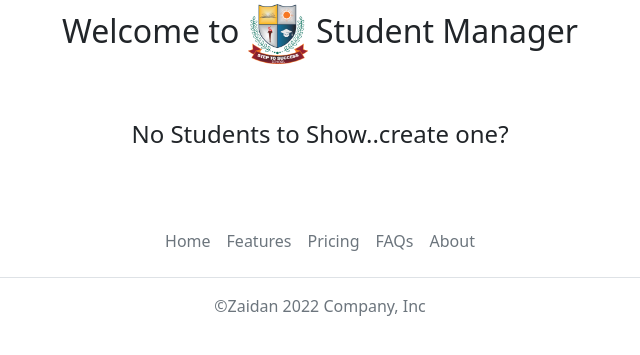
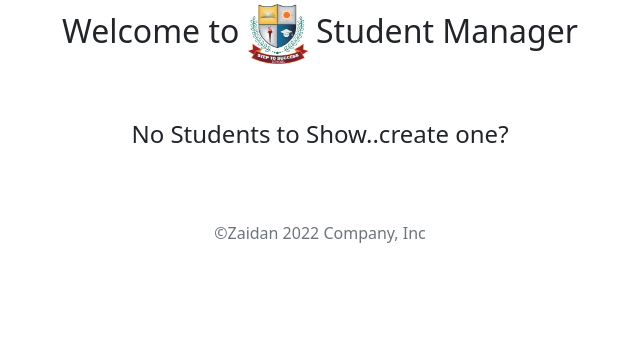
Before and after one commit to bewolve/students, a Django app: page / in a window 1280 px wide. Shown: the part 106-461 px from the top of the page, without its empty margins (320-960 px from the left). Run offline with Django 4.2, Linux system fonts and the light colour scheme; data that the repository does not hold is empty.

Commit message:
Fixed Issues

```diff
--- a/CORE/settings.py
+++ b/CORE/settings.py
@@ -26,7 +26,7 @@ SECRET_KEY = 'django-insecure-!-g@jcs@&_rmd9r7a$05@qsn#enp4%9sr1^j!%-^dw5537bhq)
 # SECURITY WARNING: don't run with debug turned on in production!
 DEBUG = False
 
-ALLOWED_HOSTS = ['zaidanstudents.herokuapp.com']
+ALLOWED_HOSTS = ['zaidanstudents.herokuapp.com', '127.0.0.1']
 
 
 # Application definition
--- a/home/models.py
+++ b/home/models.py
@@ -44,7 +44,8 @@ class Bus(models.Model):
     bus_route = models.CharField(max_length=200, null=True, blank=True)
 
     def __str__(self):
-        return self.bus_route + ' - ' + self.driver_name
+        return self.bus_route + ' -' + self.driver_name + ' ('+ self.bus_number+')'
+
 
 
 class Student(models.Model):
@@ -54,7 +55,7 @@ class Student(models.Model):
     gender = models.CharField(max_length=10, choices=GENDER)
     section = models.CharField(max_length=50, choices=SECTIONS)
     score = models.IntegerField(null=True, blank=True)
-    bus = models.ForeignKey(Bus, on_delete=models.SET_NULL, null=True, blank=True, related_name='businfo')
+    bus = models.ForeignKey(Bus, on_delete=models.SET_NULL, null=True, blank=True)
     created = models.DateTimeField(auto_now_add=True)
     contact = models.CharField(max_length=150)
 
--- a/templates/footer.html
+++ b/templates/footer.html
@@ -1,12 +1,5 @@
 <div class="container">
     <footer class="py-3 my-4">
-      <ul class="nav justify-content-center border-bottom pb-3 mb-3">
-        <li class="nav-item"><a href="#" class="nav-link px-2 text-muted">Home</a></li>
-        <li class="nav-item"><a href="#" class="nav-link px-2 text-muted">Features</a></li>
-        <li class="nav-item"><a href="#" class="nav-link px-2 text-muted">Pricing</a></li>
-        <li class="nav-item"><a href="#" class="nav-link px-2 text-muted">FAQs</a></li>
-        <li class="nav-item"><a href="#" class="nav-link px-2 text-muted">About</a></li>
-      </ul>
       <p class="text-center text-muted">©Zaidan 2022 Company, Inc</p>
     </footer>
   </div>
--- a/templates/home.html
+++ b/templates/home.html
@@ -31,7 +31,7 @@
                       <p class="card-text">Gender: {{student.gender}}</p>
                       <p class="card-text">Enrolled on: {{student.created|date:'d M, Y' }}</p>
                       <p class="card-text">Emergency Contact: {{student.contact}}</p>
-                      <p class="card-text">Bus: <a href="{% url 'routes-home' %}?q={{student.bus}}">{{student.bus}}</a></p>
+                      <p class="card-text">Bus: <a href="{% url 'routes-home' %}?q={{student.bus.bus_route}}">{{student.bus.bus_route}}</a><br>- <a href="{% url 'routes-home' %}?q={{student.bus.driver_name}}">{{student.bus.driver_name}}</a></p>
                       {% if request.user.is_authenticated %}
                       <a class="btn btn-outline-success" href="{% url 'update-student' student.id %}" role="button">Update</a>
                       <a class="btn btn-outline-danger" href="{% url 'delete-student' student.id %}" role="button">Delete</a>
```
Also changed, not shown: home/migrations/0009_alter_student_bus.py (added).
